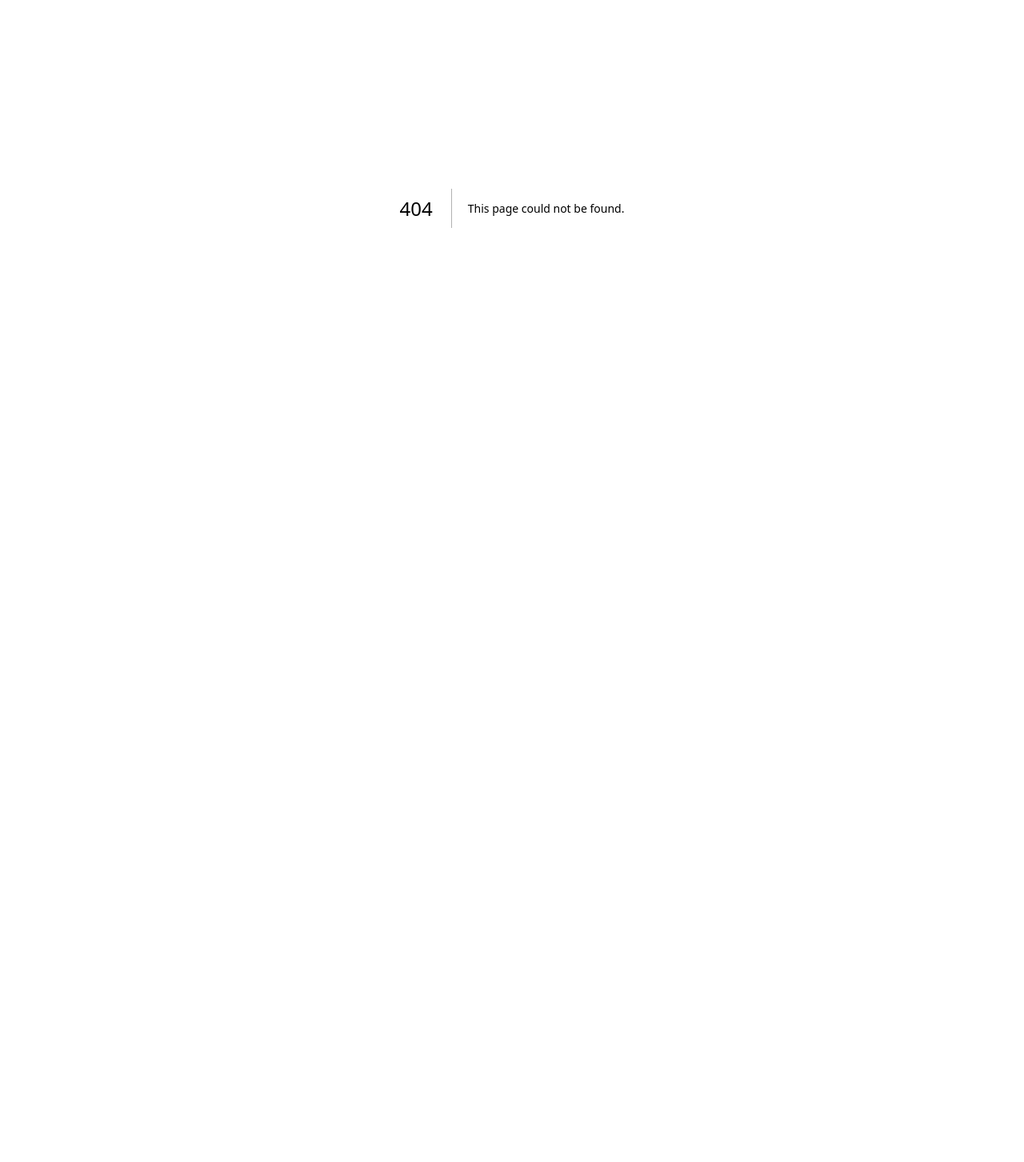
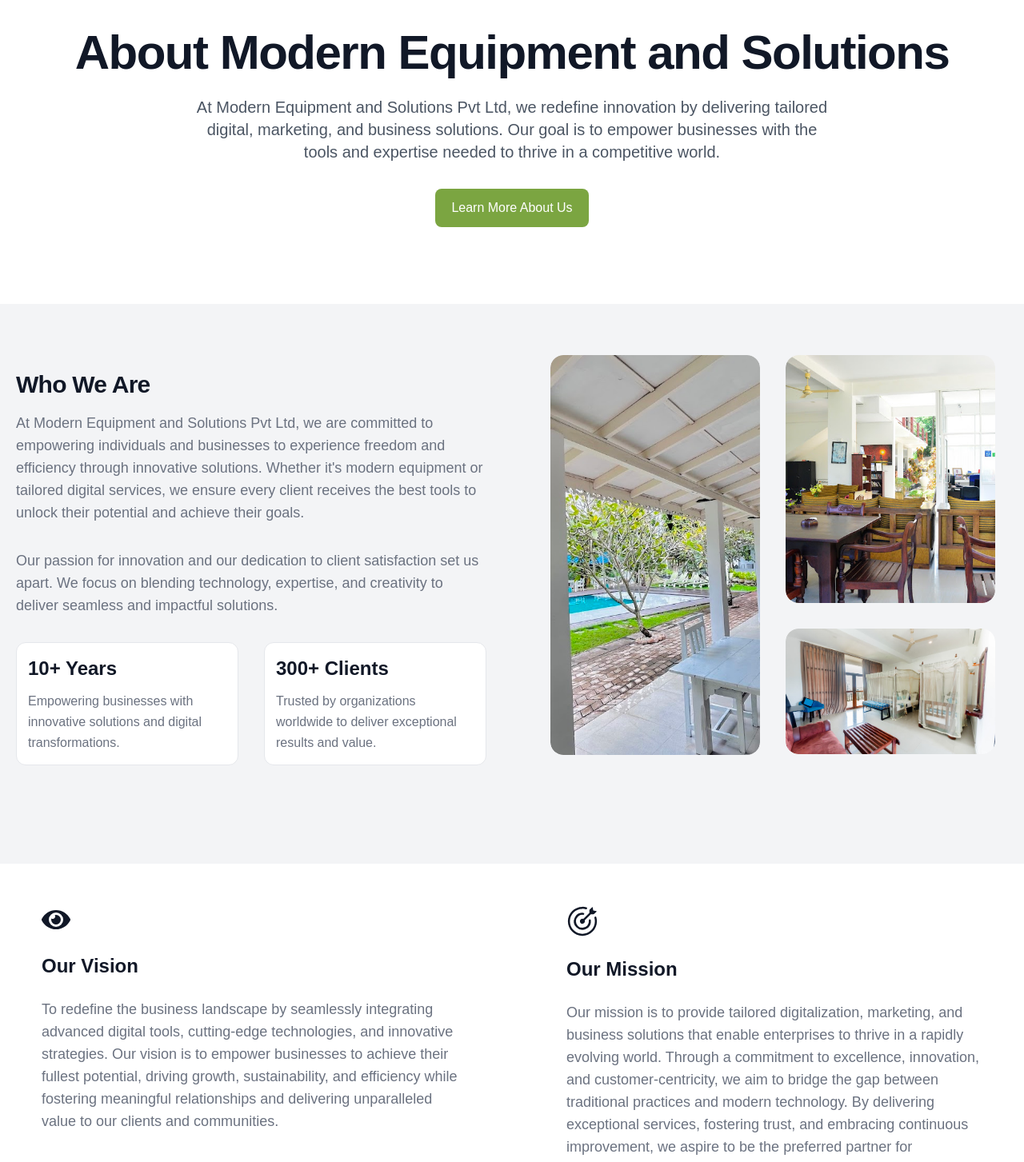
Before and after one commit to milindaShehan/modern-solutions-web, a Next.js app: page /about in a window 1280 px wide. Before the commit this address had no page. Shown: the part 140-1593 px from the top of the page at 80% size. Before the commit the page ends 800 px from the top, so only its background shows below. Built offline with nearby package versions, Linux system fonts and the light colour scheme.

Commit message:
about page

```diff
--- /dev/null
+++ b/app/about/page.js
@@ -0,0 +1,21 @@
+import Navbar from "@/components/navbar";
+import Footer from "@/components/footer"
+
+import AboutHero from "@/components/about/aboutHero";
+import OurInfo from "@/components/about/ourInfo"
+import WhyUs from "@/components/whyUs"
+
+export default function Page() {
+  return (
+    <>
+      <Navbar />
+    <AboutHero />
+    <OurInfo />
+    <WhyUs />
+
+      <Footer />
+
+
+    </>
+  );
+}
--- /dev/null
+++ b/components/about/aboutHero.js
@@ -0,0 +1,25 @@
+export default function AboutUsHero() {
+    return (
+      <section className="relative bg-white">
+        {/* Hero Content */}
+        <div className="relative z-10 py-16 px-6 mx-auto max-w-screen-xl text-center lg:py-24 lg:px-12">
+          <h1 className="mb-6 text-4xl font-extrabold tracking-tight text-gray-900 md:text-5xl lg:text-6xl">
+            About Modern Equipment and Solutions
+          </h1>
+          <p className="mb-8 text-lg font-normal text-gray-600 lg:text-xl sm:px-16 xl:px-48">
+            At Modern Equipment and Solutions Pvt Ltd, we redefine innovation by delivering tailored digital,
+            marketing, and business solutions. Our goal is to empower businesses with the tools and expertise
+            needed to thrive in a competitive world.
+          </p>
+          <div className="flex flex-col items-center space-y-4 sm:flex-row sm:justify-center sm:space-y-0 sm:space-x-4">
+            <a
+              href="#our-vision-mission"
+              className="inline-flex justify-center items-center py-3 px-5 text-base font-medium text-white bg-primary rounded-lg hover:bg-secondary focus:outline-none focus:ring-2 focus:ring-offset-2 focus:ring-secondary"
+            >
+              Learn More About Us
+            </a>
+          </div>
+        </div>
+      </section>
+    );
+  }
--- /dev/null
+++ b/components/about/ourInfo.js
@@ -0,0 +1,97 @@
+import React from "react";
+import { FaLongArrowAltRight } from "react-icons/fa";
+import VisionMission from "./v&m";
+
+const Scooter = () => {
+  return (
+    <div className="bg-gray-100">
+      <section
+        className="py-16 mt-14 sm:mt-16 lg:mt-0 mb-10 mx-auto lg:max-w-7xl w-full px-5 sm:px-10 md:px-12 lg:px-5"
+        id="scooter"
+      >
+        <div className="items-center gap-8 lg:grid lg:grid-cols-2 xl:gap-16">
+          {/* Who We Are Section */}
+          <div className="text-gray-500 sm:text-lg">
+            <h2 className="mb-4 text-3xl font-extrabold tracking-tight text-gray-900">
+              Who We Are
+            </h2>
+            <p className="mb-8 font-light lg:text-lg">
+              At Modern Equipment and Solutions Pvt Ltd, we are committed to
+              empowering individuals and businesses to experience freedom and
+              efficiency through innovative solutions. Whether it's modern
+              equipment or tailored digital services, we ensure every client
+              receives the best tools to unlock their potential and achieve
+              their goals.
+            </p>
+            <p className="mb-8 font-light lg:text-lg">
+              Our passion for innovation and our dedication to client
+              satisfaction set us apart. We focus on blending technology,
+              expertise, and creativity to deliver seamless and impactful
+              solutions.
+            </p>
+            <div>
+              <div className="w-full flex-col justify-center items-start gap-6 flex">
+                <div className="w-full justify-start items-center gap-8 grid md:grid-cols-2 grid-cols-1">
+                  <div className="w-full h-full p-3.5 rounded-xl border border-gray-200  transition-all duration-700 ease-in-out flex-col justify-start items-start gap-2.5 inline-flex bg-white">
+                    <h4 className="text-gray-900 text-2xl font-bold font-manrope leading-9">
+                    10+ Years
+                    </h4>
+                    <p className="text-gray-500 text-base font-normal leading-relaxed">
+                    Empowering businesses with innovative solutions and digital transformations.
+                    </p>
+                  </div>
+                  <div className="w-full h-full p-3.5 rounded-xl border border-gray-200  transition-all duration-700 ease-in-out flex-col justify-start items-start gap-2.5 inline-flex bg-white">
+                    <h4 className="text-gray-900 text-2xl font-bold font-manrope leading-9">
+                    300+ Clients
+                    </h4>
+                    <p className="text-gray-500 text-base font-normal leading-relaxed">
+                    Trusted by organizations worldwide to deliver exceptional results and value.
+                    </p>
+                  </div>
+                </div>
+              </div>
+            </div>
+          </div>
+          {/* Image Gallery */}
+          <div className="w-full px-4">
+            <div className="flex flex-wrap sm:-mx-4 lg:-mx-2 xl:-mx-4">
+              <div className="w-full px-2 sm:w-1/2 sm:px-4 lg:px-2 xl:px-4">
+                <div className="mb-4 sm:mb-8 sm:h-[400px] md:h-[540px] lg:h-[400px] xl:h-[500px] rounded-2xl overflow-hidden">
+                  <img
+                    src="/modern-solutions-1.jpg"
+                    alt="scooter image"
+                    className="h-full w-full object-cover object-center rounded-2xl transition-transform duration-300 hover:scale-105"
+                  />
+                </div>
+              </div>
+
+              <div className="w-full px-2 sm:w-1/2 sm:px-4 lg:px-2 xl:px-4 sm-mb-4">
+                <div className="mb-4 sm:mb-8 sm:h-[220px] md:h-[346px] lg:mb-4 lg:h-[225px] xl:mb-8 xl:h-[310px] rounded-2xl overflow-hidden">
+                  <img
+                    src="/modern-solutions-2.jpg"
+                    alt="scooter image"
+                    className="h-full w-full object-cover object-center rounded-2xl transition-transform duration-300 hover:scale-105"
+                  />
+                </div>
+                <div className="mb-4 sm:mb-8 sm:h-[100px] md:h-[163px] lg:mb-4 lg:h-[160px] xl:mb-8 xl:h-[157px] rounded-2xl overflow-hidden">
+                  <img
+                    src="/modern-solutions-3.jpg"
+                    alt="scooter image"
+                    className="h-full w-full object-cover object-center rounded-2xl transition-transform duration-300 hover:scale-105"
+                  />
+                </div>
+              </div>
+            </div>
+          </div>
+
+        </div>
+
+      </section>
+      <div className="bg-white">
+            <VisionMission />
+            </div>
+    </div>
+  );
+};
+
+export default Scooter;
--- /dev/null
+++ b/components/about/v&m.js
@@ -0,0 +1,35 @@
+import { FaEye } from "react-icons/fa";
+import { GoGoal } from "react-icons/go";
+
+
+const VisionMission = () => {
+  const vision = "To redefine the business landscape by seamlessly integrating advanced digital tools, cutting-edge technologies, and innovative strategies. Our vision is to empower businesses to achieve their fullest potential, driving growth, sustainability, and efficiency while fostering meaningful relationships and delivering unparalleled value to our clients and communities.";
+  const mission = "Our mission is to provide tailored digitalization, marketing, and business solutions that enable enterprises to thrive in a rapidly evolving world. Through a commitment to excellence, innovation, and customer-centricity, we aim to bridge the gap between traditional practices and modern technology. By delivering exceptional services, fostering trust, and embracing continuous improvement, we aspire to be the preferred partner for businesses seeking transformation and growth.";
+
+  return (
+
+      <div className="grid gap-8  mx-auto max-w-screen-xl lg:grid-cols-2 ">
+        <div className="flex flex-col justify-top items-left space-y-4 lg:space-y-6 bg-white  p-8 m-5 rounded-xl">
+          <FaEye className="text-4xl text-gray-900 " />
+          <h2 className="text-2xl font-bold text-gray-900 ">
+            Our Vision
+          </h2>
+          <p className="text-lg text-gray-500  text-left">
+            {vision}
+          </p>
+        </div>
+        <div className="flex flex-col justify-top items-left space-y-4 lg:space-y-6 bg-white  p-8 m-5 rounded-xl">
+          <GoGoal className="w-10 h-10 text-gray-900 " />
+          <h2 className="text-2xl font-bold text-gray-900 ">
+            Our Mission
+          </h2>
+          <p className="text-lg text-gray-500  text-left">
+            {mission}
+          </p>
+        </div>
+      </div>
+
+  );
+};
+
+export default VisionMission;
--- a/components/works/workHero.js
+++ b/components/works/workHero.js
@@ -13,16 +13,10 @@ export default function ShowcaseHero() {
           </p>
           <div className="flex flex-col items-center space-y-4 sm:flex-row sm:justify-center sm:space-y-0 sm:space-x-4">
             <a
-              href="#projects"
+              href="#our-works"
               className="inline-flex justify-center items-center py-3 px-5 text-base font-medium text-white bg-primary rounded-lg hover:bg-secondary  foc"
             >
               View Our Works
-            </a>
-            <a
-              href="#contact"
-              className="inline-flex justify-center items-center py-3 px-5 text-base font-medium text-gray-900 bg-white border border-gray-300 rounded-lg hover:bg-gray-100 f"
-            >
-              Contact Us
             </a>
           </div>
         </div>
```
